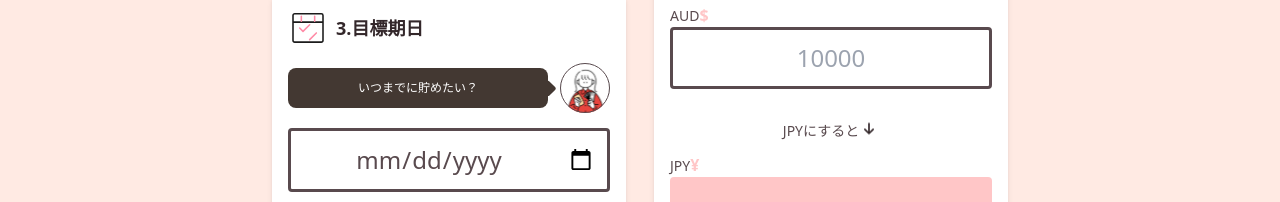
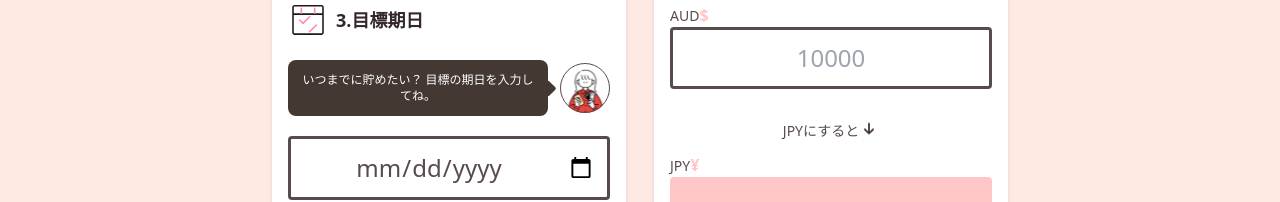
Before and after one commit to Arilifecom/saving-up, a Next.js app: page / in a window 1280 px wide. Shown: the part 881-1083 px from the top of the page. Built offline with nearby package versions, Linux system fonts and the light colour scheme; no server answers; a web font is replaced by a local one.

Commit message:
📝 changing comment

```diff
--- a/src/components/InputArea.jsx
+++ b/src/components/InputArea.jsx
@@ -147,7 +147,7 @@ const InputArea = ({
         </div>
         <div className="flex items-center justify-end">
           <div className="bg-[#433832] p-3 my-5 rounded-lg flex-1 text-light text-xs text-center">
-            いつまでに貯めたい？
+            いつまでに貯めたい？ 目標の期日を入力してね。
           </div>
           <div className="w-3 overflow-hidden ">
             <div className="h-4 bg-[#433832] rotate-45 transform origin-top-left rounded-sm"></div>
--- a/src/components/ResultArea.jsx
+++ b/src/components/ResultArea.jsx
@@ -31,7 +31,9 @@ const ResultArea = ({
         </div>
         <div class="flex items-center justify-end">
           <div class="bg-[#433832] p-3 my-5 rounded-lg flex-1 text-light text-xs text-center">
-            JPYとAUDを合わせたあなたが持っている貯金額の総額だよ
+            JPYとAUDを合わせた現在あなたが
+            <br />
+            持っている貯金額の総額だよ
           </div>
           <div class="w-3 overflow-hidden ">
             <div class="h-4 bg-[#433832] rotate-45 transform origin-top-left rounded-sm"></div>
@@ -102,7 +104,9 @@ const ResultArea = ({
         </div>
         <div class="flex items-center justify-end">
           <div class="bg-[#433832] p-3 my-5 rounded-lg flex-1 text-light text-xs text-center">
-            1週間ごとに下の金額を貯め続ければ、目標金額に届くよ。
+            1週間ごとに下の金額を貯め続ければ、
+            <br />
+            目標金額に到達するよ
           </div>
           <div class="w-3 overflow-hidden ">
             <div class="h-4 bg-[#433832] rotate-45 transform origin-top-left rounded-sm"></div>
```
